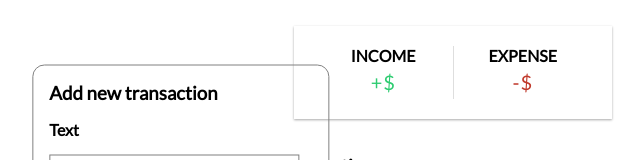
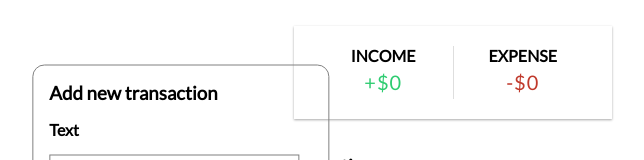
Before and after one commit to Saif-09/Expense-Tracker, a React (Create React App) app: page / in a window 1280 px wide. Shown: the part 191-351 px from the top of the page, without its empty margins (187-831 px from the left). Built offline with nearby package versions, Linux system fonts and the light colour scheme.

Commit message:
Completed Expense info

```diff
--- a/src/Components/ExpenseInfo/ExpenseInfo.js
+++ b/src/Components/ExpenseInfo/ExpenseInfo.js
@@ -26,13 +26,13 @@ const ExpenseInfo = ({expenses}) =>{
         <div>
           <h4>Income</h4>
           <p id="money-plus" className={`${styles.money} ${styles.plus}`}>
-            +${/*Total Profit Amount should be displayed here */}
+            +${profitAmount}
           </p>
         </div>
         <div>
           <h4>Expense</h4>
           <p id="money-minus" className={`${styles.money} ${styles.minus}`}>
-            -${/* Total expense amount should be displayed here */}
+            -${lossAmount}
           </p>
         </div>
       </div>
--- a/src/Components/ExpenseList/ExpenseList.js
+++ b/src/Components/ExpenseList/ExpenseList.js
@@ -1,7 +1,8 @@
 import React from "react";
 import styles from "./ExpenseList.module.css";
+import Transaction from "../Transaction/Transaction";
 
-export default function ExpenseList() {
+const ExpenseList = ({expenses, deleteExpense, changeExpenseToUpdate})=>  {
   return (
     <div className={styles.expenseListContainer}>
       <h3>Transactions</h3>
@@ -11,3 +12,5 @@ export default function ExpenseList() {
     </div>
   );
 }
+
+export default ExpenseList;
```
